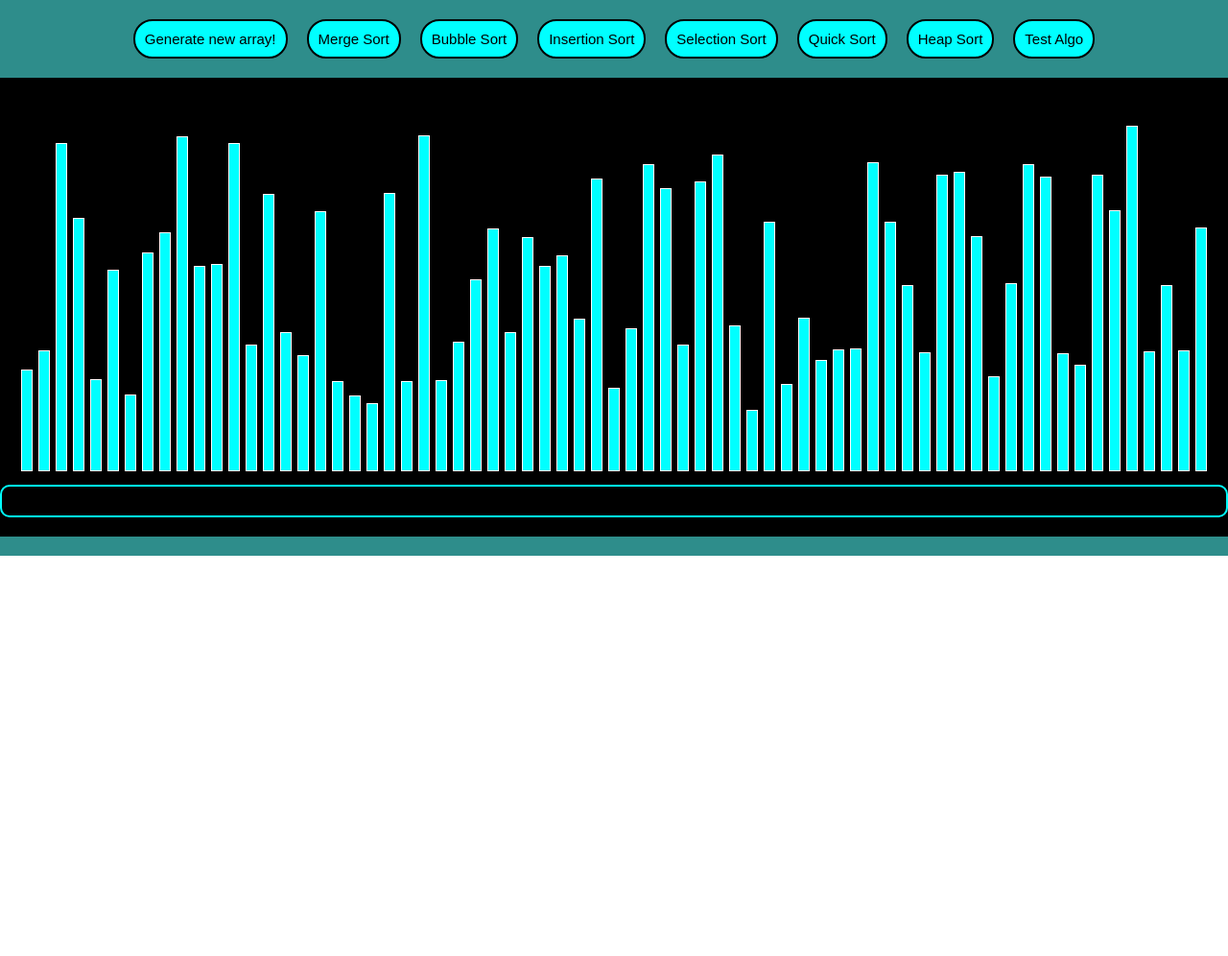
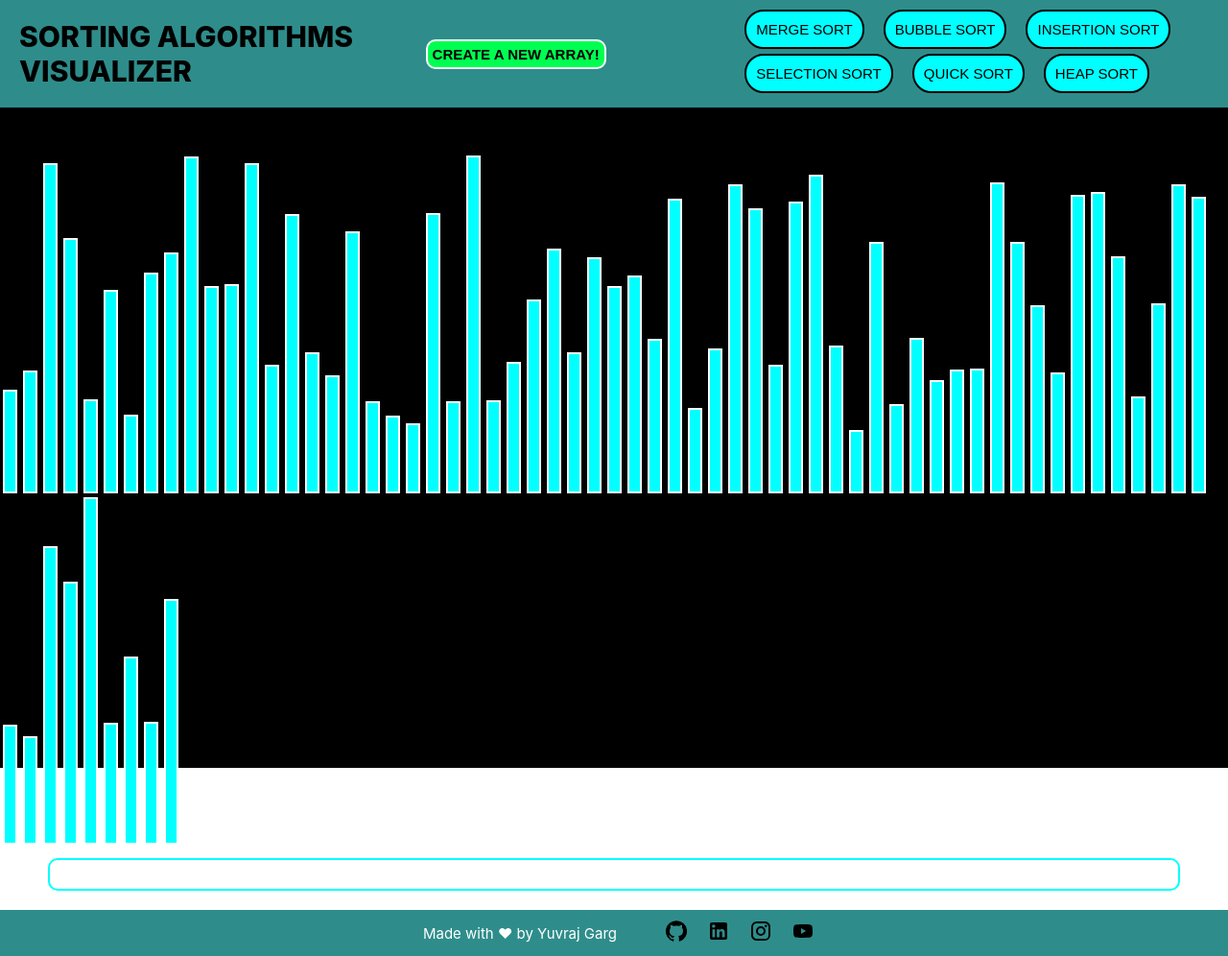
Before and after one commit to yuvrajgarg/Sorting-Algorithms-Visualizer, a React (Create React App) app: page / in a window 1280 px wide. Shown: the whole page at 96% size. Before the commit the page ends 800 px from the top, so only its background shows below. Built offline with nearby package versions, Linux system fonts and the light colour scheme.

Commit message:
added some styles, footer prototype

```diff
--- a/package.json
+++ b/package.json
@@ -3,7 +3,11 @@
   "version": "0.1.0",
   "private": true,
   "dependencies": {
+    "@emotion/react": "^11.9.0",
+    "@emotion/styled": "^11.8.1",
     "@fortawesome/fontawesome-svg-core": "^6.1.1",
+    "@mui/core": "^5.0.0-alpha.54",
+    "@mui/icons-material": "^5.8.2",
     "@mui/material": "^5.8.2",
     "@mui/styled-engine-sc": "^5.8.0",
     "@testing-library/jest-dom": "^5.16.3",
--- a/src/App.css
+++ b/src/App.css
@@ -3,17 +3,58 @@
   display: flex;
   flex-direction: column;
   justify-content: space-between;
-  height: 100%;
+  height: 100vh;
+  width: 100%;
 }
 .app__header {
-  padding: 20px 0px;
+  padding: 10px 0px;
   display: flex;
-  justify-content: center;
+  align-items: center;
+  justify-content: space-between;
   background-color: #2e8d8b;
 }
+.app__header__heading{
+  margin-left: 20px;
+  font-size:30px;
+  font-weight:800;
+  flex:0.;
+}
+.app__header__all__buttons{
+  display:flex;
+  place-items: center;
+  /* flex-direction: row ; */
+}
+.app__header__create__button{
+  flex:0.4
+}
+.app__header__sorting__button{
+  flex:0.6
+}
+.app__header__generate__button{
+  background-color: #00ff51;
+  text-transform: uppercase;
+  margin: 0 20px;
+  flex:0.4;
+  color: blackwhite;
+  border: 2px solid white;
+  border-radius: 10px;
+  font-weight:700;
+  font-size: 15px;
+  padding: 5px;
+  cursor: pointer;
+}
+.app__header__generate_button:hover{
+  color: white;
+  background-color : black;
+  border: 2px solid rgb(0, 26, 255);
+  transition: ease-in 0.2s;
+}
 .app__header__button {
+  margin-right:-10px;
+  text-transform: uppercase;
   background-color: aqua;
-  margin: 0 10px;
+  margin: 0px 10px;
+  margin-bottom: 5px;
   color: black;
   border: 2px solid black;
   border-radius: 20px;
@@ -22,10 +63,11 @@
   cursor: pointer;
 }
 .app__header__button:hover {
-  transition: ease-in 0.2s;
+  transition: ease-in 0.4s;
   background-color: white;
-  border: 2px solid red;
+  border: 2.5px solid red;
   color: black;
+  font-weight:700;
 }
 .app__array__container {
   margin-top:50px;
@@ -35,10 +77,10 @@
 }
 .app__array__container__bar {
   margin: 0 3px;
-  width: 10px;
+  width: 11px;
   display: inline-block;
   background-color: aqua;
-  border: 1px solid white;
+  border: 2px solid rgb(255, 255, 255);
 }
 #app__algo__logic{
   font-size: 15px;
@@ -46,6 +88,7 @@
   border: 2px solid aqua;
   border-radius : 10px;
   padding : 15px;
+  margin:0px 50px;
   margin-bottom: 20px;
   font-family: "Lucida Console", "Courier New", monospace;
   line-height: 20px;
@@ -98,27 +141,19 @@
   text-decoration: underline !important;
   font-weight: 800 !important ;
 }
-.hyperlink{
+a{
   /* font-size: 20px; */
   margin-top:12px !important;
   background-color:rgb(127, 104, 195)!important;
   border: 0.1px solid aqua;
   border-radius : 4px;
   color: white !important;
-  padding: 2px;
+  padding: 0px 2px;
   text-decoration: none ;
 }
-.hyperlink:hover{
+a:hover{
   background-color: black !important;
   color: rgb(6, 222, 255)!important;
   color:white !important;
   transition: ease-in 0.3s;
 }
-.app__footer{
-  width:100%;
-  background-color:#2e8d8b;
-  color:white;
-  display:grid;
-  place-items: center;
-  padding:10px;
-}
--- a/src/App.js
+++ b/src/App.js
@@ -118,10 +118,17 @@ function App() {
   return (
     <div className="app">
       <div className = "app__header">
+          <div
+              className = 'app__header__heading'>SORTING ALGORITHMS VISUALIZER
+          </div>
+          <div className = 'app__header__all__buttons'>
+            <div className='app__header__create__button'>
               <button
-              className="app__header__button"
+                className="app__header__generate__button"
                 onClick = {generateNewArray}
-          >Generate new array!</button>
+                >Create a new array!</button>
+            </div>
+            <div className="app__header__sorting__button">
                   <button
                     className="app__header__button"
                     onClick = {MergeSortClick}
@@ -146,10 +153,12 @@ function App() {
                     className = "app__header__button"
                     onClick = {HeapSortClick}
                   >Heap Sort</button>
-          <button
+                  {/* <button
                     className="app__header__button"
                     onClick = {testSortingAlgo}
-          >Test Algo</button>
+                  >Test Algo</button> */}
+                </div>
+          </div>
       </div>
       <div className="app__array__container">
           {array.map((val,idx)=>(
@@ -164,9 +173,8 @@ function App() {
       <div id="app__algo__logic">
         <span id="logic"></span>
       </div>
-      <div className="app__footer">
+
       <Footer/>
-      </div>
     </div>
 
   );
--- /dev/null
+++ b/src/Footer.css
@@ -0,0 +1,23 @@
+.footer{
+    width:100%;
+    background-color:#2e8d8b;
+    display:flex;
+    justify-content: center;
+    padding: 10px;
+    place-items:center;
+    width:100%;
+}
+.footer__text{
+    color:white;
+    font-size: 15px;
+    margin-right:40px;
+}
+.footer__icon {
+    padding: 0px 10px;
+}
+
+.footer__icon:hover{
+    color:white;
+    cursor:pointer;
+
+}
--- a/src/Footer.js
+++ b/src/Footer.js
@@ -1,14 +1,19 @@
+import React from 'react'
+import './Footer.css'
 import GitHubIcon from '@mui/icons-material/GitHub';
 import LinkedInIcon from '@mui/icons-material/LinkedIn';
 import InstagramIcon from '@mui/icons-material/Instagram';
 import YouTubeIcon from '@mui/icons-material/YouTube';
 
-import React from 'react'
 
 function Footer() {
   return <div className = 'footer'>
-
-  </div>
+      <div className="footer__text">Made with ❤ by Yuvraj Garg</div>
+      <div className ='footer__icon'><GitHubIcon href = 'https://www.google.com'/></div>
+      <div className ='footer__icon'><LinkedInIcon /></div>
+      <div className ='footer__icon'><InstagramIcon /></div>
+      <div className ='footer__icon'><YouTubeIcon /></div>
+    </div>
 }
 
 export default Footer
```
Also changed, not shown: 1 other file (tests, documents, lock files or other folders). Lines whose indentation alone changed are shown as unchanged.
